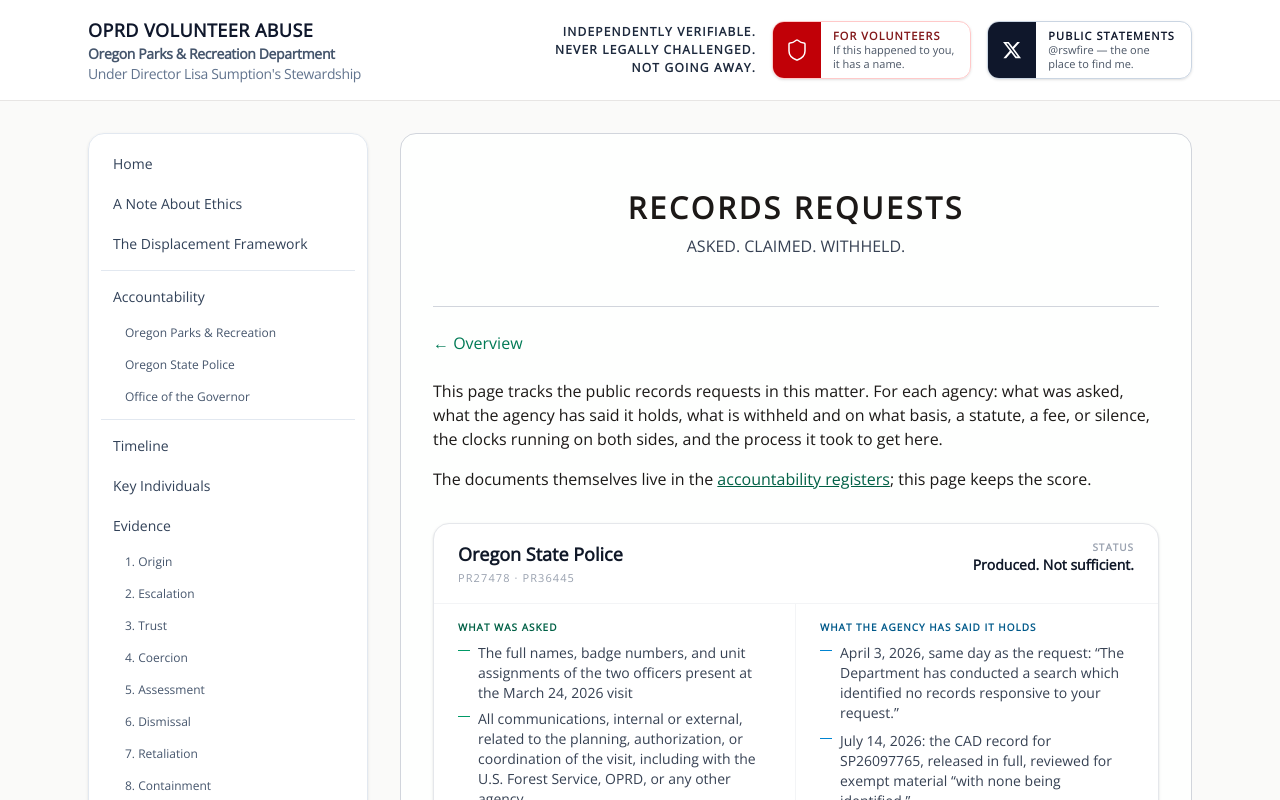
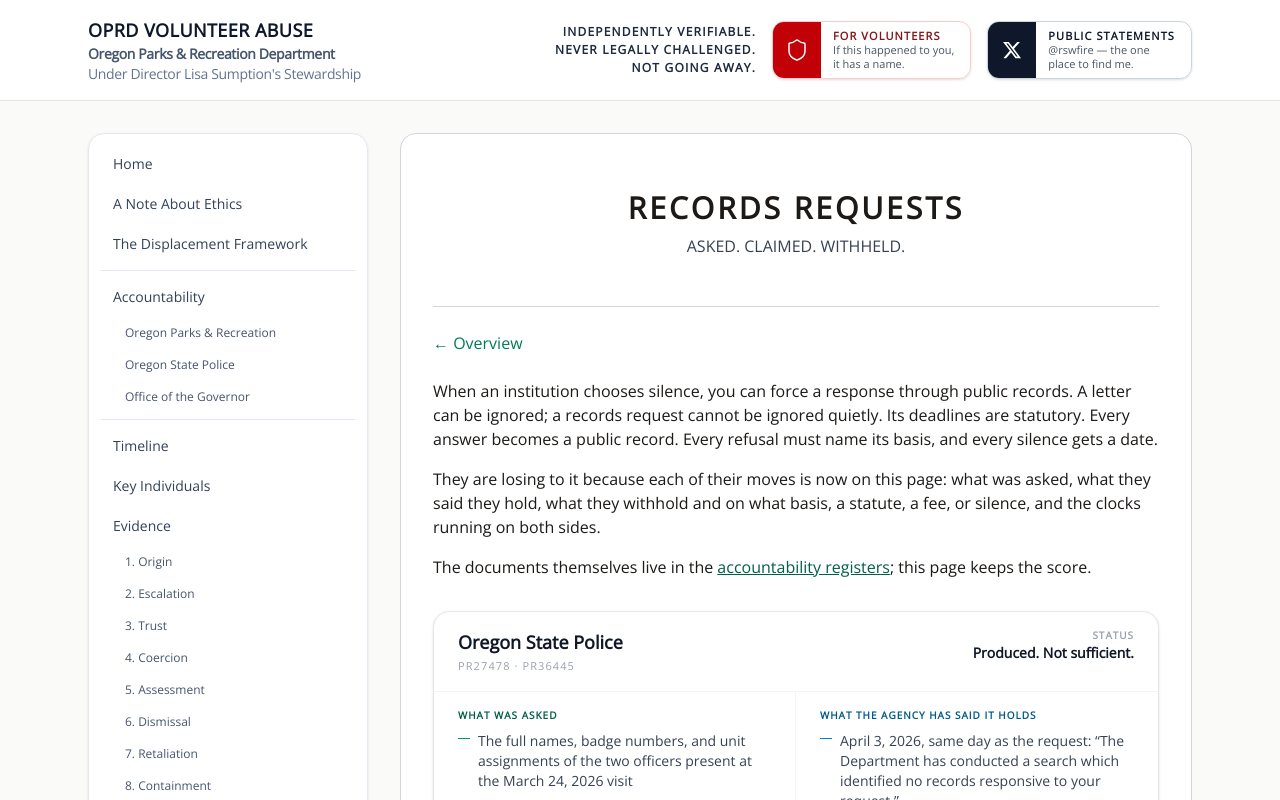
Before and after one commit to rswfire/rswfire.oprd, a Next.js app: page /records-requests in a window 1280 px wide. Shown: the top 800 px of the page. Built offline with nearby package versions, Linux system fonts and the light colour scheme.

Commit message:
Records tracker: introduction

```diff
--- a/app/(archive)/records-requests/page.tsx
+++ b/app/(archive)/records-requests/page.tsx
@@ -45,10 +45,15 @@ export default function RecordsRequestsPage() {
         >
             <div className="mb-8 space-y-4 text-base">
                 <div>
-                    This page tracks the public records requests in this matter. For each agency: what
-                    was asked, what the agency has said it holds, what is withheld and on what basis,
-                    a statute, a fee, or silence, the clocks running on both sides, and the process it
-                    took to get here.
+                    When an institution chooses silence, you can force a response through public records.
+                    A letter can be ignored; a records request cannot be ignored quietly. Its deadlines
+                    are statutory. Every answer becomes a public record. Every refusal must name its
+                    basis, and every silence gets a date.
+                </div>
+                <div>
+                    They are losing to it because each of their moves is now on this page: what was
+                    asked, what they said they hold, what they withhold and on what basis, a statute,
+                    a fee, or silence, and the clocks running on both sides.
                 </div>
                 <div>
                     The documents themselves live in the{" "}
```
